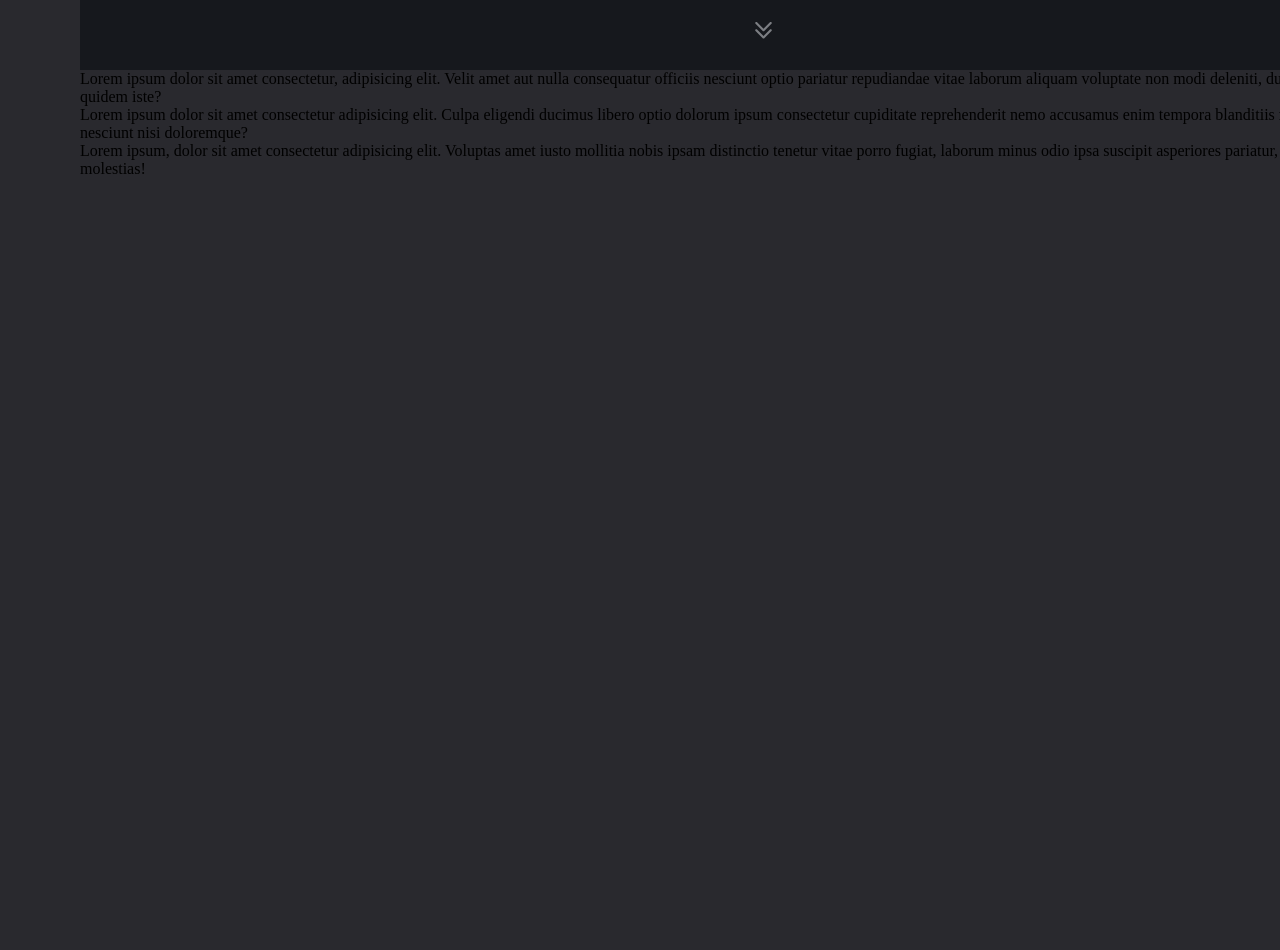
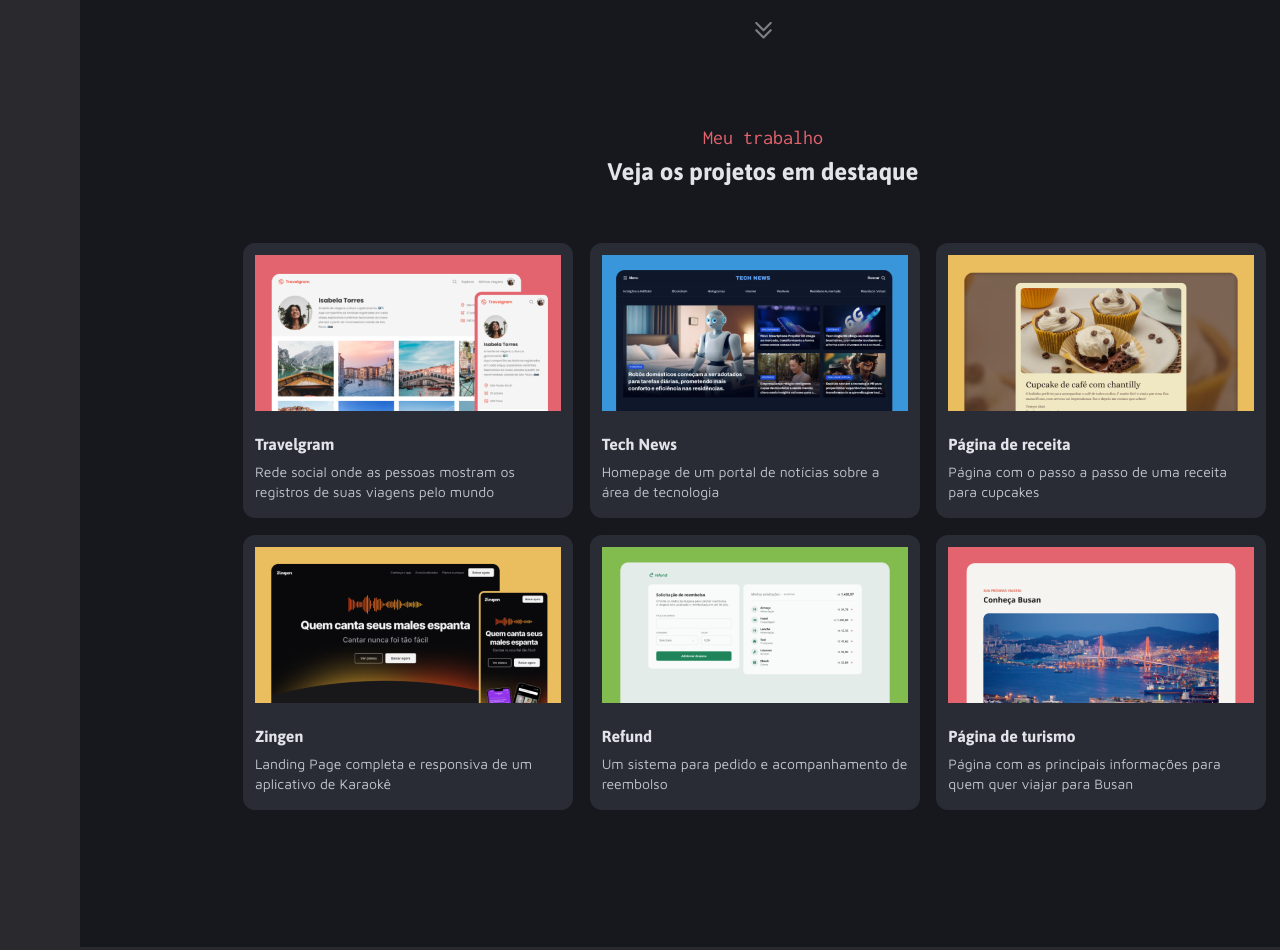
Before and after one commit to marlon-monteiro/curso-rocketseat-portifolio-dev, a plain HTML site: page index.html in a window 1280 px wide. Shown: the part 680-1630 px from the top of the page. Drawn offline with Linux system fonts and the light colour scheme.

Commit message:
session two finished

```diff
--- a/index.html
+++ b/index.html
@@ -75,23 +75,104 @@
 
       <img class="arrow" src="assets/icons/CaretDoubleDown.svg" alt="Down arrow">
     </main>
-
   </section>
 
-  <section id="two">
-    Lorem ipsum dolor sit amet consectetur, adipisicing elit. Velit amet aut nulla consequatur officiis nesciunt optio
-    pariatur repudiandae vitae laborum aliquam voluptate non modi deleniti, ducimus ipsum laboriosam quidem iste?
+  <section class="grid" id="section-two">
+    <main>
+
+      <div class="grid" id="section-two-titles">
+        <p class="font-subtitle">Meu trabalho</p>
+        <h2 class="font-title-md">Veja os projetos em destaque</h2>
+      </div>
+
+      <div class="grid" id="section-two-images">
+        <figure>
+          <img src="assets/thumbnail/Thumbnail_Project-01.png" alt="">
+
+          <figcaption>
+            <span>
+              Travelgram
+            </span>
+            <h2>
+              Rede social onde as pessoas mostram os registros de suas viagens pelo mundo
+            </h2>
+          </figcaption>
+        </figure>
+
+        <figure>
+          <img src="assets/thumbnail/Thumbnail_Project-02.png" alt="">
+
+          <figcaption>
+            <span>
+              Tech News
+            </span>
+            <h2>
+              Homepage de um portal de notícias sobre a área de tecnologia
+            </h2>
+          </figcaption>
+        </figure>
+
+        <figure>
+          <img src="assets/thumbnail/Thumbnail_Project-03.png" alt="">
+
+          <figcaption>
+            <span>
+              Página de receita
+            </span>
+            <h2>
+              Página com o passo a passo de uma receita para cupcakes
+            </h2>
+          </figcaption>
+        </figure>
+
+        <figure>
+          <img src="assets/thumbnail/Thumbnail_Project-04.png" alt="">
+
+          <figcaption>
+            <span>
+              Zingen
+            </span>
+            <h2>
+              Landing Page completa e responsiva de um aplicativo de Karaokê
+            </h2>
+          </figcaption>
+        </figure>
+
+        <figure>
+          <img src="assets/thumbnail/Thumbnail_Project-05.png" alt="">
+
+          <figcaption>
+            <span>
+              Refund
+            </span>
+            <h2>
+              Um sistema para pedido e acompanhamento de reembolso
+            </h2>
+          </figcaption>
+        </figure>
+
+        <figure>
+          <img src="assets/thumbnail/Thumbnail_Project-06.png" alt="">
+
+          <figcaption>
+            <span>
+              Página de turismo
+            </span>
+            <h2>
+              Página com as principais informações para quem quer viajar para Busan
+            </h2>
+          </figcaption>
+        </figure>
+
+      </div>
+
+    </main>
   </section>
 
   <section id="three">
-    Lorem ipsum dolor sit amet consectetur adipisicing elit. Culpa eligendi ducimus libero optio dolorum ipsum
-    consectetur cupiditate reprehenderit nemo accusamus enim tempora blanditiis modi, natus ipsa quam nesciunt nisi
-    doloremque?
   </section>
 
   <section id="four">
-    Lorem ipsum, dolor sit amet consectetur adipisicing elit. Voluptas amet iusto mollitia nobis ipsam distinctio
-    tenetur vitae porro fugiat, laborum minus odio ipsa suscipit asperiores pariatur, voluptatem iure aliquam molestias!
   </section>
 </body>
 
--- a/style/section.css
+++ b/style/section.css
@@ -92,4 +92,68 @@
 .font-text-sm {
   color: var(--color-gray400);
 }
+
+#section-two {
+  justify-content: center;
+  background-color: var(--color-gray200);
+
+  main {
+    margin-top: 56px;
   }
+
+}
+
+#section-two-titles {
+  justify-content: center;
+  justify-items: center;
+
+  .font-subtitle {
+    margin-bottom: 8px;
+    font: var(--font-inconsolata-subtitle);
+    color: var(--color-red);
+  }
+
+  .font-title-md {
+    font: var(--font-asap-title-md);
+    color: var(--color-gray600);
+  }
+}
+
+#section-two-images {
+  width: 1040px;
+  height: 584px;
+
+  margin-top: 56px;
+  margin-bottom: 120px;
+
+  grid-template-columns: repeat(3, 1fr);
+  gap: 24pxpx;
+
+  figure {
+    width: 330px;
+    height: 275px;
+    padding: 12px;
+    border-radius: 12px;
+    background-color: var(--color-gray300);
+  }
+
+  figcaption {
+    margin-top: 20px;
+  }
+
+  img {
+    width: 306px;
+    height: 156px;
+  }
+
+  span {
+    font: var(--font-asap-title-sm);
+    color: var(--color-gray600);
+  }
+
+  h2 {
+    margin-top: 8px;
+    font: var(--font-maven-pro-text-sm);
+    color: var(--color-gray500);
+  }
+}
```
Lines whose indentation alone changed are shown as unchanged.
